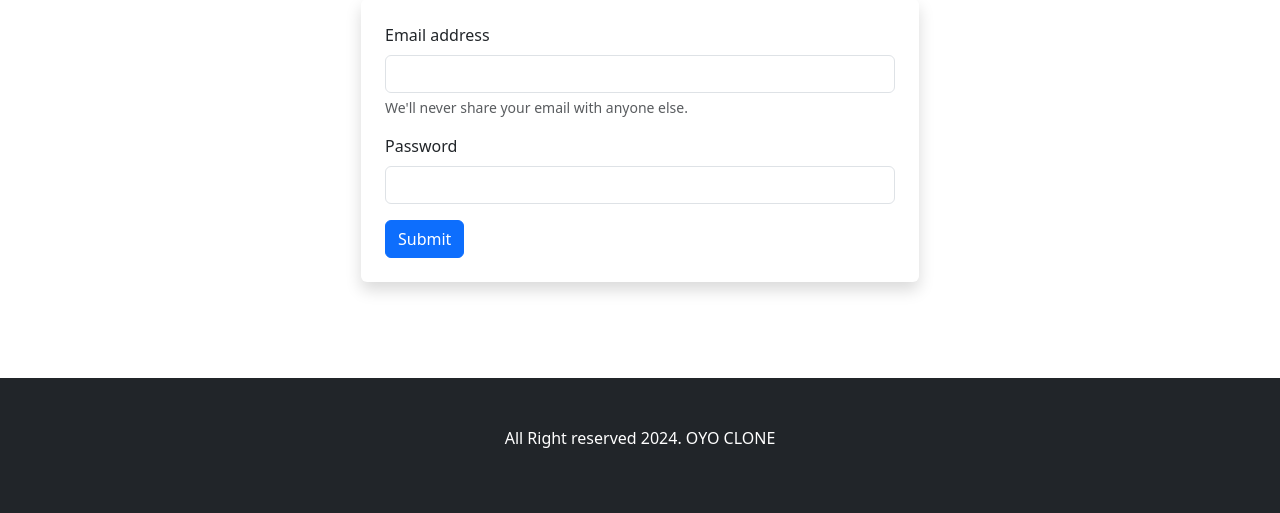
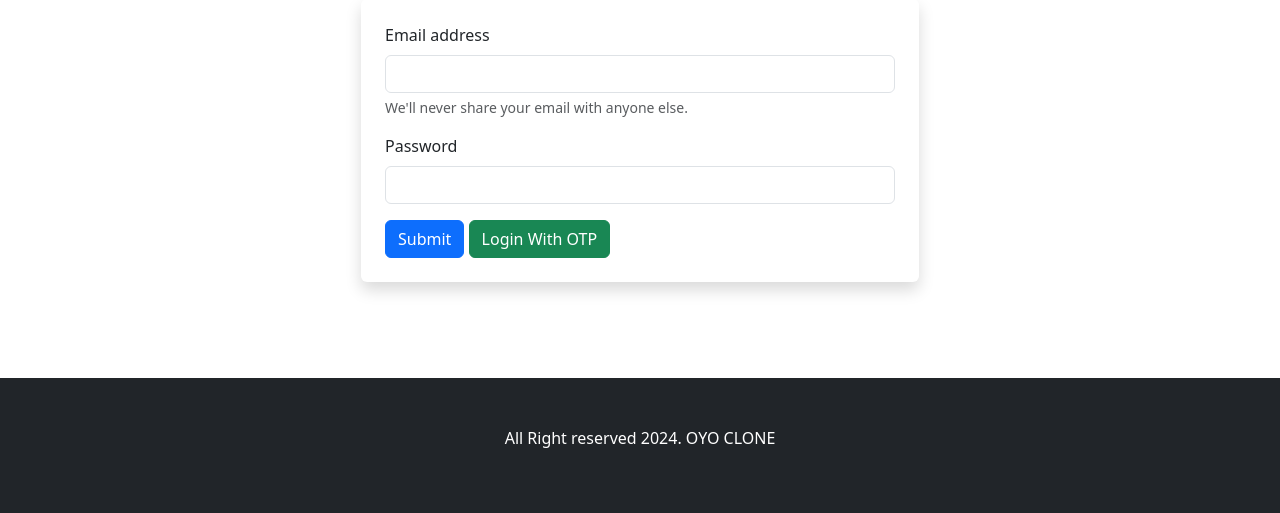
Before and after one commit to BNB2006/Hotel, a Django app: page /accounts/login/ in a window 1280 px wide. Shown: the part 163-676 px from the top of the page. Run offline with Django 5.2, Linux system fonts and the light colour scheme.

Commit message:
OTP login

```diff
--- a/my_OYO/accounts/templates/login.html
+++ b/my_OYO/accounts/templates/login.html
@@ -1,6 +1,8 @@
+<!--login.html-->
 {% extends "utils/base.html" %}
 
 {% block start %}
+
 
 
 <div class="container mt-5 pt-5 pb-5">
@@ -9,21 +11,40 @@
       <form method="POST">
         {% include "utils/alert.html" %}
         {% csrf_token %}
+
           <div class="mb-3">
             <label for="exampleInputEmail1" class="form-label">Email address</label>
-              <input type="email" name="email" class="form-control" id="exampleInputEmail1" aria-describedby="emailHelp">
+            <input id="email" type="email" name="email" class="form-control" id="exampleInputEmail1" aria-describedby="emailHelp">
             <div id="emailHelp" class="form-text">We'll never share your email with anyone else.</div>
           </div>
+
           <div class="mb-3">
             <label for="exampleInputPassword1" class="form-label">Password</label>
             <input type="password" name="password" class="form-control" id="exampleInputPassword1">
           </div>
 
           <button type="submit" class="btn btn-primary">Submit</button>
+          <button  type="button" class="btn btn-success" onclick="sendOtp()">Login With OTP</button>
+
         </form>
   </div>
+  </div>
 
-    </div>
+  <script>
+
+    function sendOtp(){
+      var email = document.getElementById('email').value
+      if(email == ""){
+        alert("Email Cannot be blank")
+        return
+      }
+
+      window.location.href = `/accounts/send_otp/${email}/`
+
+    }
+
+
+</script>
 
 
 {% endblock %}
--- a/my_OYO/accounts/urls.py
+++ b/my_OYO/accounts/urls.py
@@ -1,10 +1,11 @@
-#accounts/urls.py
 from django.urls import path
 from accounts import views
 
 urlpatterns = [
     path('login/' , views.login_page, name='login_page'),
     path('register/' , views.register, name='register'),
+    path('send_otp/<email>/' , views.send_otp, name='send_otp'),
+    path('verify-otp/<email>/' , views.verify_otp, name='verify_otp'),
 
 
     path('verify-account/<token>/', views.verify_email_token, name="verify_email_token")
--- a/my_OYO/accounts/views.py
+++ b/my_OYO/accounts/views.py
@@ -2,8 +2,9 @@ from django.shortcuts import render, redirect, HttpResponse
 from .models import HotelUser
 from django.db.models import Q
 from django.contrib import messages
-from .utils import generateRandomToken, sendEmailToken
+from .utils import generateRandomToken, sendEmailToken, sendOTPtoEmail
 from django.contrib.auth import authenticate, login
+import random
 
 # Create your views here.
 def login_page(request):
@@ -82,3 +83,34 @@ def verify_email_token(request, token):
         return redirect('/accounts/login/')
     except HotelUser.DoesNotExist:
         return HttpResponse("Invalid Token")
+
+def send_otp(request, email):
+
+    hotel_user = HotelUser.objects.filter(
+            email = email)
+
+    if not hotel_user.exists():
+        messages.warning(request, "No Account Found.")
+        return redirect('/accounts/login/')
+
+    otp = random.randint(1000, 9999)
+    hotel_user.update(otp = otp)
+
+    sendOTPtoEmail(email, otp)
+
+    return redirect(f'/accounts/verify-otp/{email}')
+
+def verify_otp(request , email):
+    if request.method == "POST":
+        otp  = request.POST.get('otp')
+        hotel_user = HotelUser.objects.get(email = email)
+
+        if otp == hotel_user.otp:
+            messages.success(request, "Login Success")
+            login(request , hotel_user)
+            return redirect('/accounts/login/')
+
+        messages.warning(request, "Wrong OTP")
+        return redirect(f'/accounts/verify-otp/{email}/')
+
+    return render(request , 'verify_otp.html')
```
Also changed, not shown: my_OYO/accounts/templates/otp_auth.html (deleted, +0 -24 lines), my_OYO/accounts/templates/verify_otp.html (added, +30 -0 lines), my_OYO/accounts/utils.py (+15 -0 lines). Lines whose indentation alone changed are shown as unchanged.
